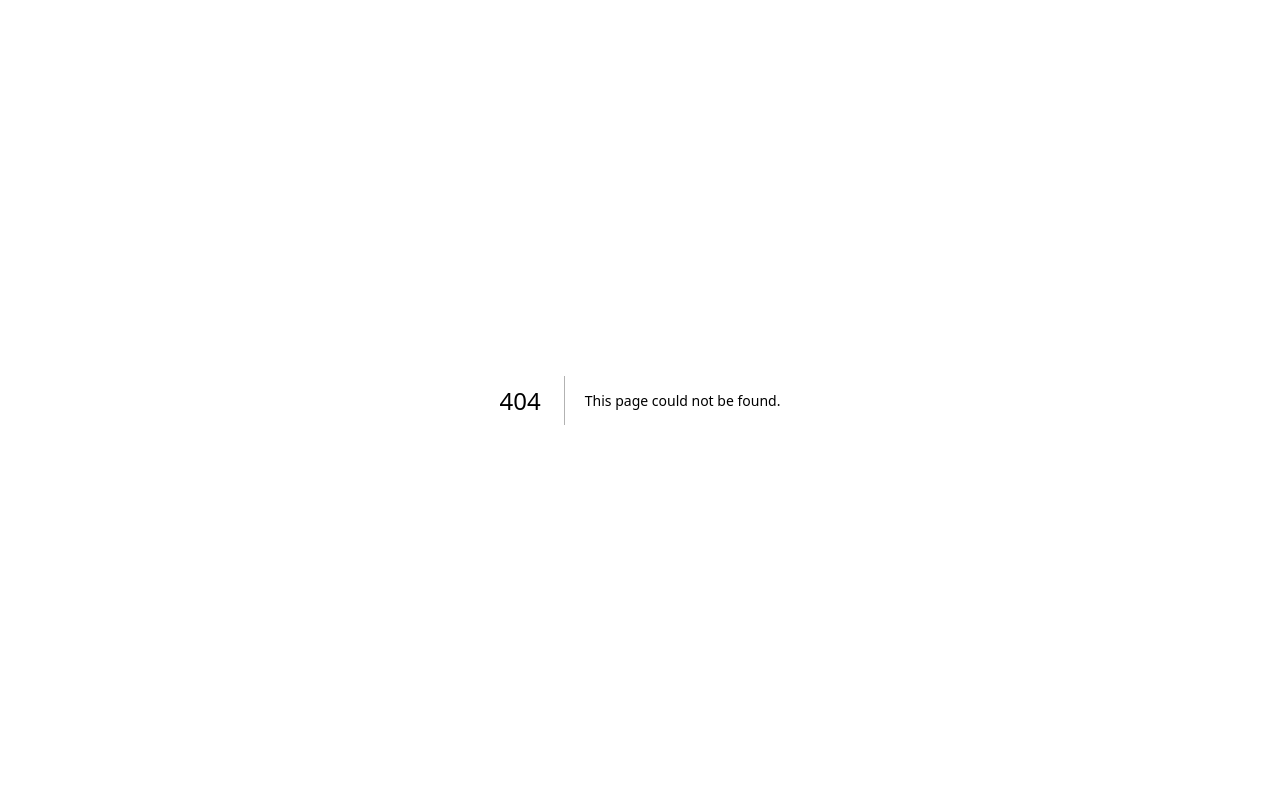
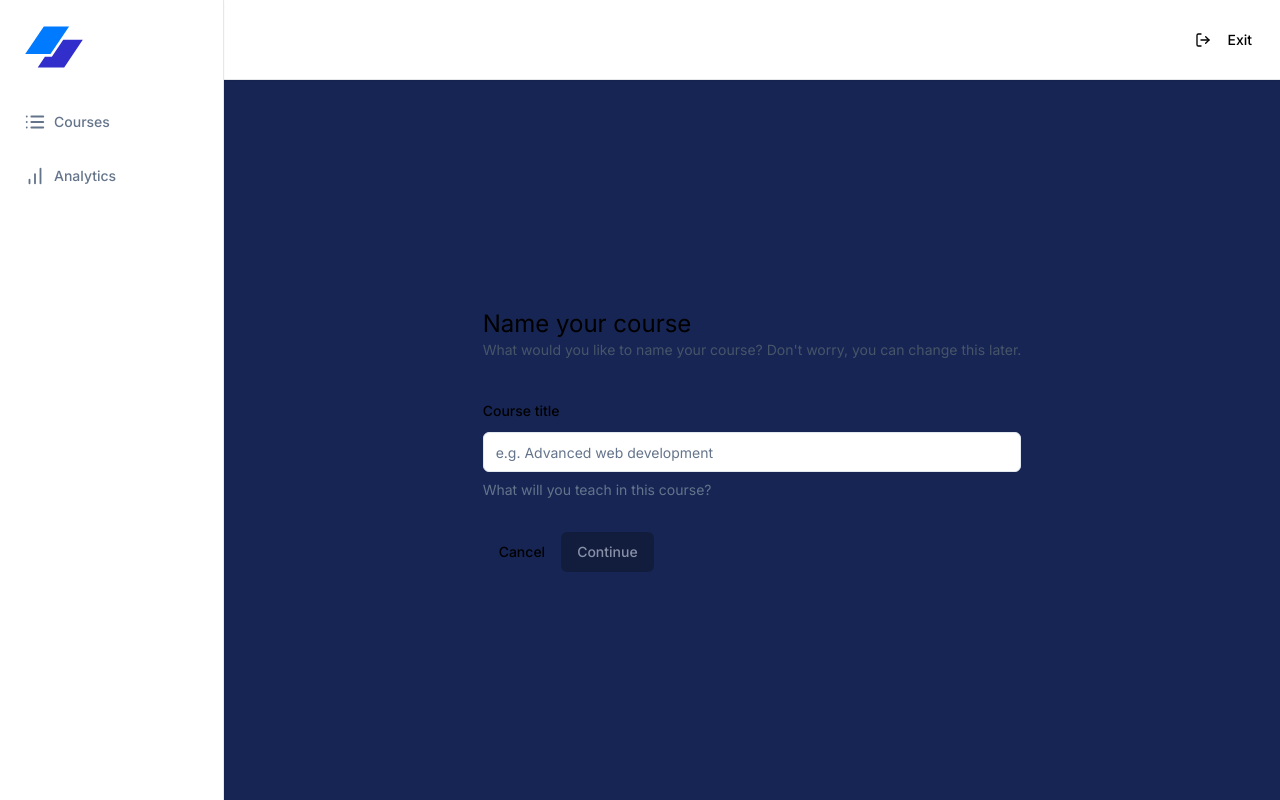
Before and after one commit to 0xJozeth/coursestack, a Next.js app: page /teacher/create in a window 1280 px wide. Before the commit this address had no page. Built offline with nearby package versions, Linux system fonts and the light colour scheme.

Commit message:
configure prisma, establish connection to db

```diff
--- a/app/(dashboard)/(routes)/teacher/courses/page.tsx
+++ b/app/(dashboard)/(routes)/teacher/courses/page.tsx
@@ -1,5 +1,14 @@
+import { Button } from "@/components/ui/button";
+import Link from "next/link";
+
 const CoursesPage = () => {
-  return <div>Courses Page</div>;
+  return (
+    <div className="p-6">
+      <Link href="/teacher/create">
+        <Button>New Course</Button>
+      </Link>
+    </div>
+  );
 };
 
 export default CoursesPage;
--- /dev/null
+++ b/app/(dashboard)/(routes)/teacher/create/page.tsx
@@ -0,0 +1,101 @@
+"use client";
+
+import * as z from "zod";
+import axios from "axios";
+import { zodResolver } from "@hookform/resolvers/zod";
+import { useForm } from "react-hook-form";
+import { useRouter } from "next/navigation";
+
+import {
+  Form,
+  FormControl,
+  FormDescription,
+  FormField,
+  FormItem,
+  FormLabel,
+  FormMessage,
+} from "@/components/ui/form";
+
+import { Button } from "@/components/ui/button";
+import { Input } from "@/components/ui/input";
+import Link from "next/link";
+import toast from "react-hot-toast";
+
+const formSchema = z.object({
+  title: z.string().min(1, {
+    message: "Title is required.",
+  }),
+});
+
+const CreatePage = () => {
+  const router = useRouter();
+
+  const form = useForm<z.infer<typeof formSchema>>({
+    resolver: zodResolver(formSchema),
+    defaultValues: {
+      title: "",
+    },
+  });
+
+  const { isSubmitting, isValid } = form.formState;
+
+  const onSubmit = async (values: z.infer<typeof formSchema>) => {
+    try {
+      const response = await axios.post("/api/course", values);
+      router.push(`/teacher/courses/${response.data.id}`);
+    } catch {
+      toast.error("Something went wrong.");
+    }
+  };
+
+  return (
+    <div className="max-w-5xl mx-auto flex md:items-center md:justify-center h-full p-6">
+      <div className="text-2xl">
+        <h1>Name your course</h1>
+        <p className="text-sm text-slate-600">
+          What would you like to name your course? Don&apos;t worry, you can
+          change this later.
+        </p>
+        <Form {...form}>
+          <form
+            onSubmit={form.handleSubmit(onSubmit)}
+            className="space-y-8 mt-8"
+          >
+            <FormField
+              control={form.control}
+              name="title"
+              render={({ field }) => (
+                <FormItem>
+                  <FormLabel>Course title</FormLabel>
+                  <FormControl>
+                    <Input
+                      disabled={isSubmitting}
+                      placeholder="e.g. Advanced web development"
+                      {...field}
+                    />
+                  </FormControl>
+                  <FormDescription>
+                    What will you teach in this course?
+                  </FormDescription>
+                  <FormMessage />
+                </FormItem>
+              )}
+            />
+            <div className="flex items-centergap-x-2">
+              <Link href="/">
+                <Button type="button" variant="ghost">
+                  Cancel
+                </Button>
+              </Link>
+              <Button type="submit" disabled={!isValid || isSubmitting}>
+                Continue
+              </Button>
+            </div>
+          </form>
+        </Form>
+      </div>
+    </div>
+  );
+};
+
+export default CreatePage;
--- a/app/(dashboard)/layout.tsx
+++ b/app/(dashboard)/layout.tsx
@@ -10,7 +10,7 @@
       <div className="hidden md:flex h-full w-56 flex-col fixed inset-y-0 z-50">
         <Sidebar />
       </div>
-      <main className="md:pl-56 h-full">{children}</main>
+      <main className="md:pl-56 pt-[80px] h-full">{children}</main>
     </div>
   );
 };
--- a/app/layout.tsx
+++ b/app/layout.tsx
@@ -1,25 +1,29 @@
-import './globals.css'
-import type { Metadata } from 'next'
-import { Inter } from 'next/font/google'
-import { ClerkProvider } from '@clerk/nextjs'
+import "./globals.css";
+import type { Metadata } from "next";
+import { Inter } from "next/font/google";
+import { ClerkProvider } from "@clerk/nextjs";
+import { ToastProvider } from "@/components/providers/toaster-provider";
 
-const inter = Inter({ subsets: ['latin'] })
+const inter = Inter({ subsets: ["latin"] });
 
 export const metadata: Metadata = {
-  title: 'Create Next App',
-  description: 'Generated by create next app',
-}
+  title: "Create Next App",
+  description: "Generated by create next app",
+};
 
 export default function RootLayout({
   children,
 }: {
-  children: React.ReactNode
+  children: React.ReactNode;
 }) {
   return (
     <ClerkProvider>
       <html lang="en">
-        <body className={inter.className}>{children}</body>
+        <body className={inter.className}>
+          <ToastProvider />
+          {children}
+        </body>
       </html>
     </ClerkProvider>
-  )
+  );
 }
--- /dev/null
+++ b/components/providers/toaster-provider.tsx
@@ -0,0 +1,7 @@
+"use client";
+
+import { Toaster } from "react-hot-toast";
+
+export const ToastProvider = () => {
+  return <Toaster />;
+};
--- /dev/null
+++ b/components/ui/form.tsx
@@ -0,0 +1,178 @@
+"use client"
+
+import * as React from "react"
+import * as LabelPrimitive from "@radix-ui/react-label"
+import { Slot } from "@radix-ui/react-slot"
+import {
+  Controller,
+  ControllerProps,
+  FieldPath,
+  FieldValues,
+  FormProvider,
+  useFormContext,
+} from "react-hook-form"
+
+import { cn } from "@/lib/utils"
+import { Label } from "@/components/ui/label"
+
+const Form = FormProvider
+
+type FormFieldContextValue<
+  TFieldValues extends FieldValues = FieldValues,
+  TName extends FieldPath<TFieldValues> = FieldPath<TFieldValues>
+> = {
+  name: TName
+}
+
+const FormFieldContext = React.createContext<FormFieldContextValue>(
+  {} as FormFieldContextValue
+)
+
+const FormField = <
+  TFieldValues extends FieldValues = FieldValues,
+  TName extends FieldPath<TFieldValues> = FieldPath<TFieldValues>
+>({
+  ...props
+}: ControllerProps<TFieldValues, TName>) => {
+  return (
+    <FormFieldContext.Provider value={{ name: props.name }}>
+      <Controller {...props} />
+    </FormFieldContext.Provider>
+  )
+}
+
+const useFormField = () => {
+  const fieldContext = React.useContext(FormFieldContext)
+  const itemContext = React.useContext(FormItemContext)
+  const { getFieldState, formState } = useFormContext()
+
+  const fieldState = getFieldState(fieldContext.name, formState)
+
+  if (!fieldContext) {
+    throw new Error("useFormField should be used within <FormField>")
+  }
+
+  const { id } = itemContext
+
+  return {
+    id,
+    name: fieldContext.name,
+    formItemId: `${id}-form-item`,
+    formDescriptionId: `${id}-form-item-description`,
+    formMessageId: `${id}-form-item-message`,
+    ...fieldState,
+  }
+}
+
+type FormItemContextValue = {
+  id: string
+}
+
+const FormItemContext = React.createContext<FormItemContextValue>(
+  {} as FormItemContextValue
+)
+
+const FormItem = React.forwardRef<
+  HTMLDivElement,
+  React.HTMLAttributes<HTMLDivElement>
+>(({ className, ...props }, ref) => {
+  const id = React.useId()
+
+  return (
+    <FormItemContext.Provider value={{ id }}>
+      <div ref={ref} className={cn("space-y-2", className)} {...props} />
+    </FormItemContext.Provider>
+  )
+})
+FormItem.displayName = "FormItem"
+
+const FormLabel = React.forwardRef<
+  React.ElementRef<typeof LabelPrimitive.Root>,
+  React.ComponentPropsWithoutRef<typeof LabelPrimitive.Root>
+>(({ className, ...props }, ref) => {
+  const { error, formItemId } = useFormField()
+
+  return (
+    <Label
+      ref={ref}
+      className={cn(error && "text-red-500 dark:text-red-900", className)}
+      htmlFor={formItemId}
+      {...props}
+    />
+  )
+})
+FormLabel.displayName = "FormLabel"
+
+const FormControl = React.forwardRef<
+  React.ElementRef<typeof Slot>,
+  React.ComponentPropsWithoutRef<typeof Slot>
+>(({ ...props }, ref) => {
+  const { error, formItemId, formDescriptionId, formMessageId } = useFormField()
+
+  return (
+    <Slot
+      ref={ref}
+      id={formItemId}
+      aria-describedby={
+        !error
+          ? `${formDescriptionId}`
+          : `${formDescriptionId} ${formMessageId}`
+      }
+      aria-invalid={!!error}
+      {...props}
+    />
+  )
+})
+FormControl.displayName = "FormControl"
+
+const FormDescription = React.forwardRef<
+  HTMLParagraphElement,
+  React.HTMLAttributes<HTMLParagraphElement>
+>(({ className, ...props }, ref) => {
+  const { formDescriptionId } = useFormField()
+
+  return (
+    <p
+      ref={ref}
+      id={formDescriptionId}
+      className={cn("text-sm text-slate-500 dark:text-slate-400", className)}
+      {...props}
+    />
+  )
+})
+FormDescription.displayName = "FormDescription"
+
+const FormMessage = React.forwardRef<
+  HTMLParagraphElement,
+  React.HTMLAttributes<HTMLParagraphElement>
+>(({ className, children, ...props }, ref) => {
+  const { error, formMessageId } = useFormField()
+  const body = error ? String(error?.message) : children
+
+  if (!body) {
+    return null
+  }
+
+  return (
+    <p
+      ref={ref}
+      id={formMessageId}
+      className={cn("text-sm font-medium text-red-500 dark:text-red-900", className)}
+      {...props}
+    >
+      {body}
+    </p>
+  )
+})
+FormMessage.displayName = "FormMessage"
+
+export {
+  useFormField,
+  Form,
+  FormItem,
+  FormLabel,
+  FormControl,
+  FormDescription,
+  FormMessage,
+  FormField,
+}
--- /dev/null
+++ b/components/ui/input.tsx
@@ -0,0 +1,22 @@
+import * as React from "react"
+
+import { cn } from "@/lib/utils"
+
+const Input = React.forwardRef<HTMLInputElement, React.ComponentProps<"input">>(
+  ({ className, type, ...props }, ref) => {
+    return (
+      <input
+        type={type}
+        className={cn(
+          "flex h-10 w-full rounded-md border border-slate-200 bg-white px-3 py-2 text-base ring-offset-white file:border-0 file:bg-transparent file:text-sm file:font-medium file:text-slate-950 placeholder:text-slate-500 focus-visible:outline-none focus-visible:ring-2 focus-visible:ring-slate-950 focus-visible:ring-offset-2 disabled:cursor-not-allowed disabled:opacity-50 md:text-sm dark:border-slate-800 dark:bg-slate-950 dark:ring-offset-slate-950 dark:file:text-slate-50 dark:placeholder:text-slate-400 dark:focus-visible:ring-slate-300",
+          className
+        )}
+        ref={ref}
+        {...props}
+      />
+    )
+  }
+)
+Input.displayName = "Input"
+
+export { Input }
--- /dev/null
+++ b/components/ui/label.tsx
@@ -0,0 +1,26 @@
+"use client"
+
+import * as React from "react"
+import * as LabelPrimitive from "@radix-ui/react-label"
+import { cva, type VariantProps } from "class-variance-authority"
+
+import { cn } from "@/lib/utils"
+
+const labelVariants = cva(
+  "text-sm font-medium leading-none peer-disabled:cursor-not-allowed peer-disabled:opacity-70"
+)
+
+const Label = React.forwardRef<
+  React.ElementRef<typeof LabelPrimitive.Root>,
+  React.ComponentPropsWithoutRef<typeof LabelPrimitive.Root> &
+    VariantProps<typeof labelVariants>
+>(({ className, ...props }, ref) => (
+  <LabelPrimitive.Root
+    ref={ref}
+    className={cn(labelVariants(), className)}
+    {...props}
+  />
+))
+Label.displayName = LabelPrimitive.Root.displayName
+
+export { Label }
```
Also changed, not shown: lib/db.ts (added, +9 -0 lines), package.json (+11 -3 lines), 2 other files (tests, documents, lock files or other folders).
